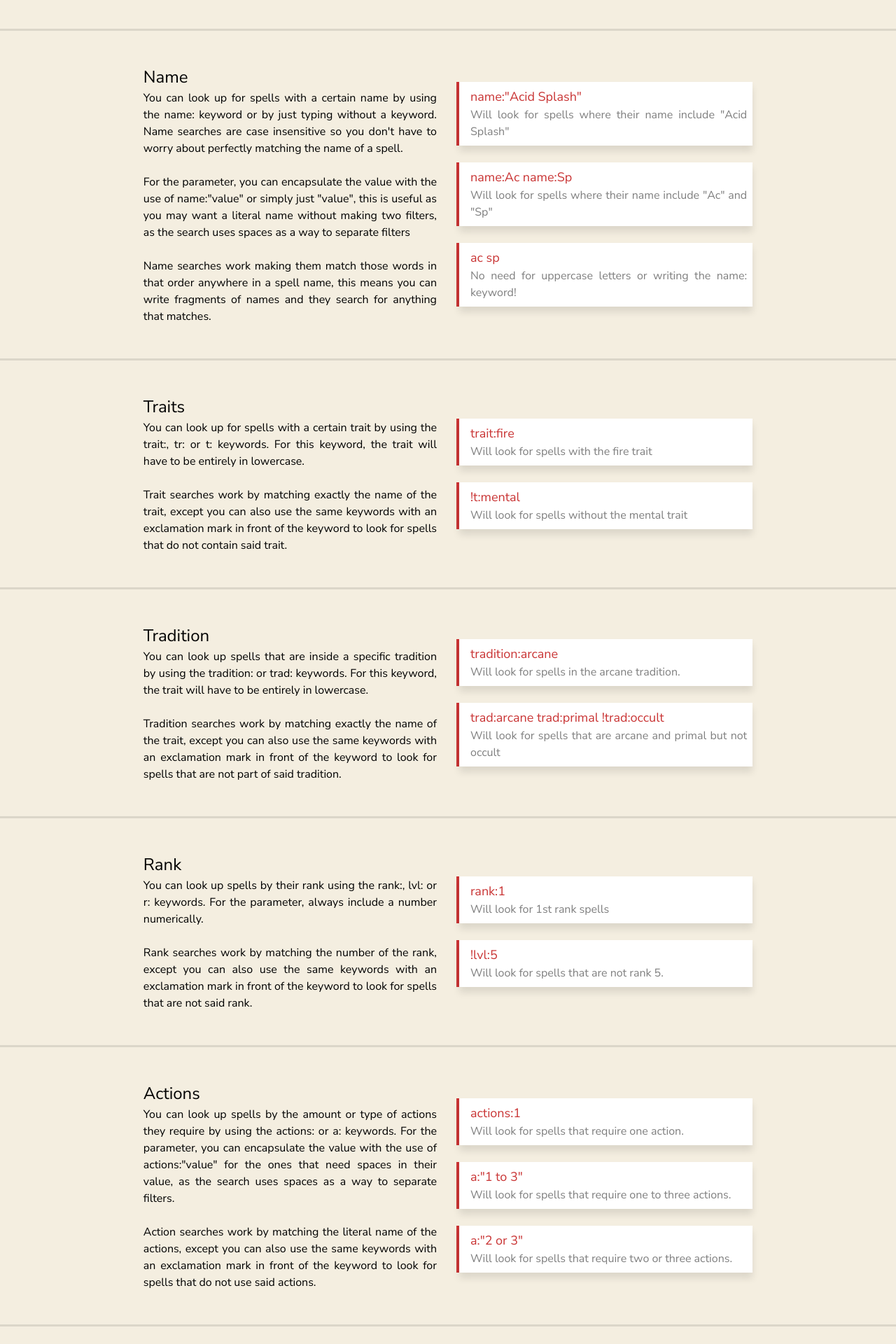
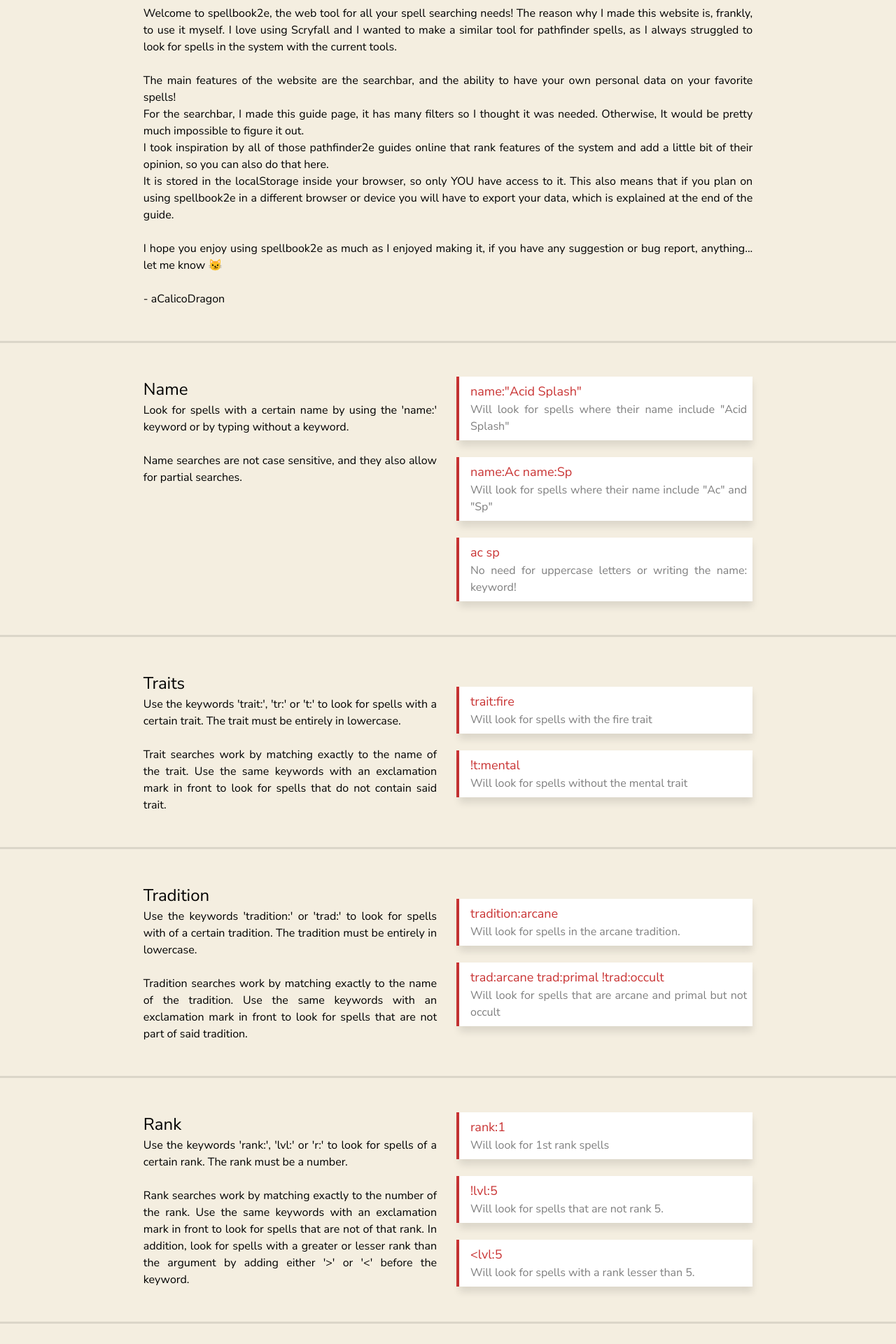
Before and after one commit to CalicoDragon/spellbook2eFront, an Angular app: page /guide in a window 1280 px wide. Shown: the part 560-2480 px from the top of the page at 70% size. Built offline with nearby package versions, Linux system fonts and the light colour scheme.

Commit message:
add needed guide sections and refined writing

```diff
--- a/src/app/public/guide/guide.html
+++ b/src/app/public/guide/guide.html
@@ -19,8 +19,11 @@
     <button (click)="scrollTo(Rank)" type="button">Rank</button>
     <button (click)="scrollTo(Actions)" type="button">Actions</button>
     <button (click)="scrollTo(Save)" type="button">Save</button>
+    <button (click)="scrollTo(Range)" type="button">Range</button>
     <button (click)="scrollTo(Area)" type="button">Area</button>
+    <button (click)="scrollTo(Duration)" type="button">Duration</button>
     <button (click)="scrollTo(Sustained)" type="button">Sustained</button>
+    <button (click)="scrollTo(Target)" type="button">Target</button>
     <button (click)="scrollTo(Examples)" type="button">Examples</button>
     <button (click)="scrollTo(ExportImport)" type="button">Export / Import</button>
   </div>
@@ -31,9 +34,25 @@
     <div>
       <h2>Introduction</h2>
       <p>
-        Lorem ipsum dolor sit amet consectetur adipisicing elit. Id, error, distinctio similique
-        cumque tenetur ea architecto consequuntur aspernatur labore, deleniti a optio nobis nemo
-        adipisci rem quia ex laborum fugiat.
+        Welcome to spellbook2e, the web tool for all your spell searching needs! The reason why I
+        made this website is, frankly, to use it myself. I love using Scryfall and I wanted to make
+        a similar tool for pathfinder spells, as I always struggled to look for spells in the system
+        with the current tools.<br /><br />
+
+        The main features of the website are the searchbar, and the ability to have your own
+        personal data on your favorite spells!<br />
+        For the searchbar, I made this guide page, it has many filters so I thought it was needed.
+        Otherwise, It would be pretty much impossible to figure it out.<br />
+        I took inspiration by all of those pathfinder2e guides online that rank features of the
+        system and add a little bit of their opinion, so you can also do that here.<br />
+        It is stored in the localStorage inside your browser, so only YOU have access to it. This
+        also means that if you plan on using spellbook2e in a different browser or device you will
+        have to export your data, which is explained at the end of the guide.<br /><br />
+
+        I hope you enjoy using spellbook2e as much as I enjoyed making it, if you have any
+        suggestion or bug report, anything... let me know 😼<br /><br />
+
+        - aCalicoDragon
       </p>
     </div>
   </section>
@@ -42,16 +61,9 @@
     <div>
       <h2>Name</h2>
       <p>
-        You can look up for spells with a certain name by using the name: keyword or by just typing
-        without a keyword. Name searches are case insensitive so you don't have to worry about
-        perfectly matching the name of a spell. <br /><br />
-
-        For the parameter, you can encapsulate the value with the use of name:"value" or simply just
-        "value", this is useful as you may want a literal name without making two filters, as the
-        search uses spaces as a way to separate filters<br /><br />
-
-        Name searches work making them match those words in that order anywhere in a spell name,
-        this means you can write fragments of names and they search for anything that matches.
+        Look for spells with a certain name by using the 'name:' keyword or by typing without a
+        keyword. <br /><br />
+        Name searches are not case sensitive, and they also allow for partial searches.
       </p>
     </div>
 
@@ -75,12 +87,12 @@
     <div>
       <h2>Traits</h2>
       <p>
-        You can look up for spells with a certain trait by using the trait:, tr: or t: keywords. For
-        this keyword, the trait will have to be entirely in lowercase. <br /><br />
+        Use the keywords 'trait:', 'tr:' or 't:' to look for spells with a certain trait. The trait
+        must be entirely in lowercase.
+        <br /><br />
 
-        Trait searches work by matching exactly the name of the trait, except you can also use the
-        same keywords with an exclamation mark in front of the keyword to look for spells that do
-        not contain said trait.
+        Trait searches work by matching exactly to the name of the trait. Use the same keywords with
+        an exclamation mark in front to look for spells that do not contain said trait.
       </p>
     </div>
     <div class="exampleCardsContainer">
@@ -99,12 +111,13 @@
     <div>
       <h2>Tradition</h2>
       <p>
-        You can look up spells that are inside a specific tradition by using the tradition: or trad:
-        keywords. For this keyword, the trait will have to be entirely in lowercase. <br /><br />
+        Use the keywords 'tradition:' or 'trad:' to look for spells with of a certain tradition. The
+        tradition must be entirely in lowercase.
+        <br /><br />
 
-        Tradition searches work by matching exactly the name of the trait, except you can also use
-        the same keywords with an exclamation mark in front of the keyword to look for spells that
-        are not part of said tradition.
+        Tradition searches work by matching exactly to the name of the tradition. Use the same
+        keywords with an exclamation mark in front to look for spells that are not part of said
+        tradition.
       </p>
     </div>
     <div class="exampleCardsContainer">
@@ -123,12 +136,14 @@
     <div>
       <h2>Rank</h2>
       <p>
-        You can look up spells by their rank using the rank:, lvl: or r: keywords. For the
-        parameter, always include a number numerically. <br /><br />
+        Use the keywords 'rank:', 'lvl:' or 'r:' to look for spells of a certain rank. The rank must
+        be a number.
+        <br /><br />
 
-        Rank searches work by matching the number of the rank, except you can also use the same
-        keywords with an exclamation mark in front of the keyword to look for spells that are not
-        said rank.
+        Rank searches work by matching exactly to the number of the rank. Use the same keywords with
+        an exclamation mark in front to look for spells that are not of that rank. In addition, look
+        for spells with a greater or lesser rank than the argument by adding either '>' or '<'
+        before the keyword.
       </p>
     </div>
     <div class="exampleCardsContainer">
@@ -140,6 +155,10 @@
         <h3>!lvl:5</h3>
         <p>Will look for spells that are not rank 5.</p>
       </div>
+      <div class="exampleCard">
+        <h3>&lt;lvl:5</h3>
+        <p>Will look for spells with a rank lesser than 5.</p>
+      </div>
     </div>
   </section>
   <div class="separator"></div>
@@ -147,14 +166,14 @@
     <div>
       <h2>Actions</h2>
       <p>
-        You can look up spells by the amount or type of actions they require by using the actions:
-        or a: keywords. For the parameter, you can encapsulate the value with the use of
-        actions:"value" for the ones that need spaces in their value, as the search uses spaces as a
-        way to separate filters. <br /><br />
+        Use the keywords 'actions:' or 'a:' to look for spells that require a specific amount of
+        actions. For the value of the keyword encapsulate it as "1 action" since the search uses
+        spaces as a divider of filters.
+        <br /><br />
 
-        Action searches work by matching the literal name of the actions, except you can also use
-        the same keywords with an exclamation mark in front of the keyword to look for spells that
-        do not use said actions.
+        Action searches work by matching exactly to the name and number of the action. Use the same
+        keywords with an exclamation mark in front to look for spells that do not require that
+        action.
       </p>
     </div>
     <div class="exampleCardsContainer">
@@ -177,12 +196,12 @@
     <div>
       <h2>Save target</h2>
       <p>
-        You can look up spells by the save defense they target by using the save: keyword. For this
-        keyword, the trait will have to be entirely in lowercase. <br /><br />
+        Use the keyword 'save:' to look for spells that target a certain save throw. The save must
+        be entirely in lowercase.
+        <br /><br />
 
-        Save searches work by matching the literal name of the save target, except you can also use
-        the same keyword with an exclamation mark in front of the keyword to look for spells that do
-        not target said save.
+        Save throw searches work by matching exactly to the name of the save. Use the same keyword
+        with an exclamation mark in front to look for spells that do not target that save.
       </p>
     </div>
     <div class="exampleCardsContainer">
@@ -197,28 +216,77 @@
     </div>
   </section>
   <div class="separator"></div>
+  <section #Range>
+    <div>
+      <h2>Range</h2>
+      <p>
+        Use the keyword 'range:' to look for spells that have a certain range. For the value of the
+        keyword encapsulate it as "20 feet" since the search uses spaces as a divider of filters.
+        <br /><br />
+
+        Range searches work by matching exactly to the name and number of the range. Use the same
+        keyword with an exclamation mark in front to look for spells that do not have that range.
+      </p>
+    </div>
+    <div class="exampleCardsContainer">
+      <div class="exampleCard">
+        <h3>range:touch</h3>
+        <p>Will look for spells that are touch range.</p>
+      </div>
+      <div class="exampleCard">
+        <h3>!range:"30 feet"</h3>
+        <p>Will look for spells that aren't 30 feet.</p>
+      </div>
+    </div>
+  </section>
+  <div class="separator"></div>
   <section #Area>
     <div>
       <h2>Area type</h2>
       <p>
-        You can look up spells by the area of effect by using the area: keyword. For this keyword,
-        the trait will have to be entirely in lowercase. <br /><br />
+        Use the keyword 'area:' to look for spells of a specific area type. The area must be in
+        lowercase.
+        <br /><br />
 
-        Area searches work by matching the literal name of the area type, except you can also use
-        the same keyword with an exclamation mark in front of the keyword to look for spells that do
-        not have that area of effect type.<br /><br />
-
-        The possible areas are burst, cone, emanation and line.
+        Area searches work by matching exactly to the name of the area type. Use the same keyword
+        with an exclamation mark in front to look for spells that do not have that area type. The
+        area types are burst, cone, emanation and line.
       </p>
     </div>
     <div class="exampleCardsContainer">
       <div class="exampleCard">
         <h3>area:burst</h3>
-        <p>Will look for spells that require one action.</p>
+        <p>Will look for spells with a burst area type.</p>
       </div>
       <div class="exampleCard">
         <h3>!area:cone</h3>
-        <p>Will look for spells that require one to three actions.</p>
+        <p>Will look for spells without a cone area type.</p>
+      </div>
+    </div>
+  </section>
+  <div class="separator"></div>
+  <section #Duration>
+    <div>
+      <h2>Duration</h2>
+      <p>
+        Use the keyword 'duration:' to look for spells that last for a certain duration. For the
+        value of the keyword encapsulate it as "10 minutes" since the search uses spaces as a
+        divider of filters.
+        <br /><br />
+
+        Duration searches work by matching exactly to the name and number of the duration. Use the
+        same keyword with an exclamation mark in front to look for spells that do not last that
+        duration.
+      </p>
+    </div>
+    <div class="exampleCardsContainer">
+      <div class="exampleCard">
+        <h3>duration:"10 minutes"</h3>
+        <p>Will look for spells that have a 10 minute duration.</p>
+      </div>
+      <div class="exampleCard">
+        <h3>!duration:"1 round"</h3>
+        <p>Will look for spells that don't have a 1 round duration.</p>
       </div>
     </div>
   </section>
@@ -227,12 +295,8 @@
     <div>
       <h2>Is Sustained</h2>
       <p>
-        You can look up spells by the area of effect by using the area: keyword. For this keyword,
-        the trait will have to be entirely in lowercase. <br /><br />
-
-        Area searches work by matching the literal name of the area type, except you can also use
-        the same keyword with an exclamation mark in front of the keyword to look for spells that do
-        not have that area of effect type.
+        Use the keyword 'sustained:' to look for spells can be either sustained or not. For this
+        keyword the argument will have to be either 'true' or 'false', in lowercase.
       </p>
     </div>
     <div class="exampleCardsContainer">
@@ -243,6 +307,31 @@
       <div class="exampleCard">
         <h3>sustained:false</h3>
         <p>Will look for spells that can't be sustained.</p>
+      </div>
+    </div>
+  </section>
+  <div class="separator"></div>
+  <section #Target>
+    <div>
+      <h2>Target</h2>
+      <p>
+        Use the keyword 'target:' to look for spells that have a certain target. For the value of
+        the keyword encapsulate it as "1 creature" since the search uses spaces as a divider of
+        filters.
+        <br /><br />
+
+        Target searches work by matching exactly to the name and number of the target. Use the same
+        keyword with an exclamation mark in front to look for spells that do not have that target.
+      </p>
+    </div>
+    <div class="exampleCardsContainer">
+      <div class="exampleCard">
+        <h3>target:"1 creature"</h3>
+        <p>Will look for spells that target a creature.</p>
+      </div>
+      <div class="exampleCard">
+        <h3>!target:"1 object"</h3>
+        <p>Will look for spells that target an object.</p>
       </div>
     </div>
   </section>
@@ -273,6 +362,14 @@
       <h3>t:cantrip save:will</h3>
       <p>Mhmmm... This looks... kind of empty?</p>
     </div>
+    <div class="exampleCard">
+      <h3>>lvl:6 sustained:true</h3>
+      <p>Cackle Cackle Cackle!</p>
+    </div>
+    <div class="exampleCard">
+      <h3>duration:"10 minutes" trad:divine range:touch</h3>
+      <p>So many buffs!</p>
+    </div>
   </section>
   <div class="separator"></div>
   <section #ExportImport>
```
